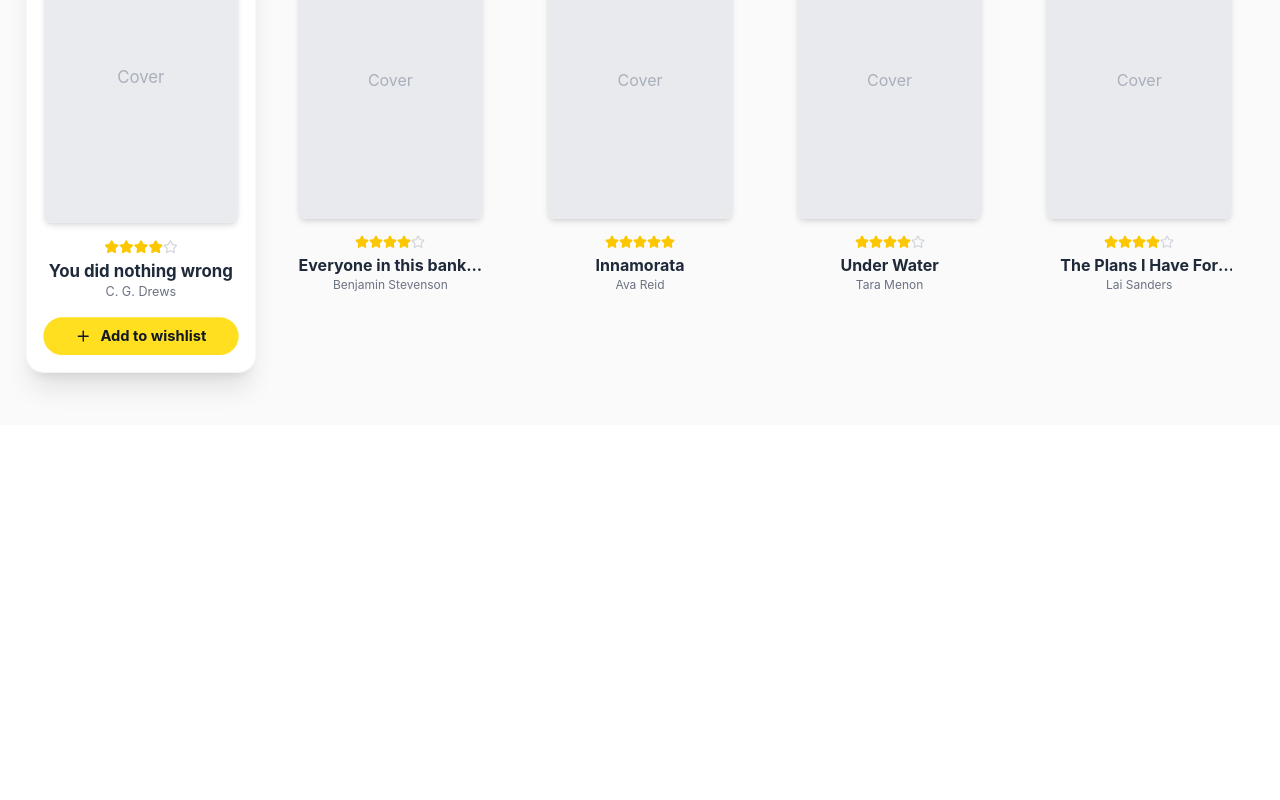
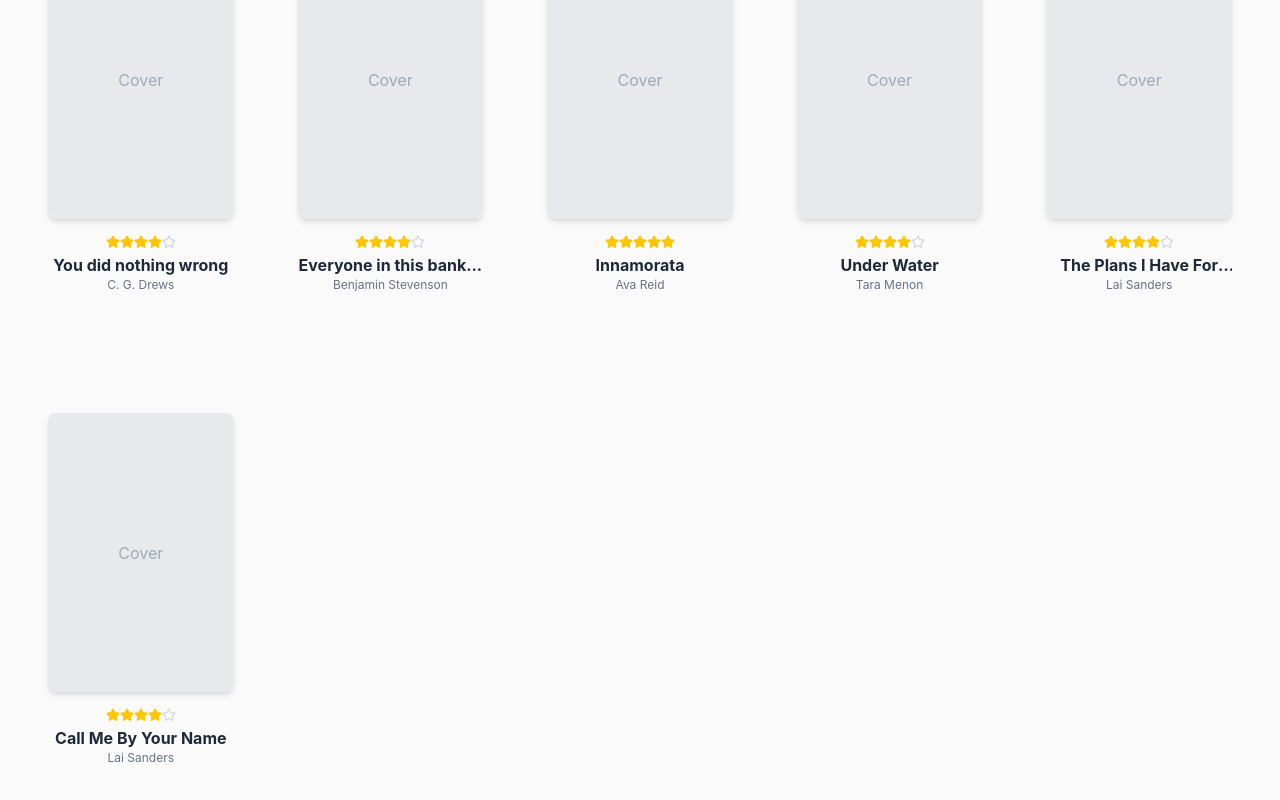
Before and after one commit to ToanTN5962/BookHaven, a React (Vite) app in the folder client/: page / in a window 1280 px wide. Shown: the part 644-1444 px from the top of the page. Before the commit the page ends 1069 px from the top, so only its background shows below. Built offline with nearby package versions, Linux system fonts and the light colour scheme.

Commit message:
Update hompage

```diff
--- a/client/src/pages/HomePage.jsx
+++ b/client/src/pages/HomePage.jsx
@@ -56,8 +56,8 @@ const Hero = () => (
   </div>
 );
 
-const BookCard = ({ title, author, rating, isFeatured }) => (
-  <div className={`group p-4 rounded-2xl transition-all duration-300 ${isFeatured ? 'bg-white shadow-xl ring-1 ring-gray-100 scale-105' : 'hover:bg-white hover:shadow-lg'}`}>
+const BookCard = ({ title, author, rating }) => (
+  <div className={`group p-4 rounded-2xl transition-all duration-300 `}>
     <div className="relative aspect-[2/3] mb-4 overflow-hidden rounded-lg shadow-md">
       <div className="w-full h-full bg-gray-200 animate-pulse group-hover:scale-110 transition-transform duration-500">
         {/* Placeholder cho ảnh sách */}
@@ -73,22 +73,24 @@ const BookCard = ({ title, author, rating, isFeatured }) => (
       <h3 className="font-bold text-gray-800 line-clamp-1">{title}</h3>
       <p className="text-xs text-gray-500 mb-4">{author}</p>
 
-      {isFeatured && (
-        <button className="w-full flex items-center justify-center gap-2 py-2 bg-yellow-300 text-gray-900 text-sm font-bold rounded-full hover:bg-yellow-400 transition-colors">
-          <Plus size={16} /> Add to wishlist
+
+    </div>
+    <div className="relative text-center opacity-0 group-hover:opacity-100 transition-opacity">
+      <button className = "bg-indigo-500 hover:bg-indigo-600 text-white px-4 py-2 rounded-lg shadow-lg">
+          + Add to wishlist
         </button>
-      )}
     </div>
   </div>
 );
 
 const Highlights = () => {
   const books = [
-    { title: "You did nothing wrong", author: "C. G. Drews", rating: 4, featured: true },
+    { title: "You did nothing wrong", author: "C. G. Drews", rating: 4 },
     { title: "Everyone in this bank...", author: "Benjamin Stevenson", rating: 4 },
     { title: "Innamorata", author: "Ava Reid", rating: 5 },
     { title: "Under Water", author: "Tara Menon", rating: 4 },
     { title: "The Plans I Have For You", author: "Lai Sanders", rating: 4 },
+    { title: "Call Me By Your Name", author: "Lai Sanders", rating: 4 },
   ];
 
   return (
@@ -103,7 +105,6 @@ const Highlights = () => {
             title={book.title}
             author={book.author}
             rating={book.rating}
-            isFeatured={book.featured}
           />
         ))}
       </div>
```
